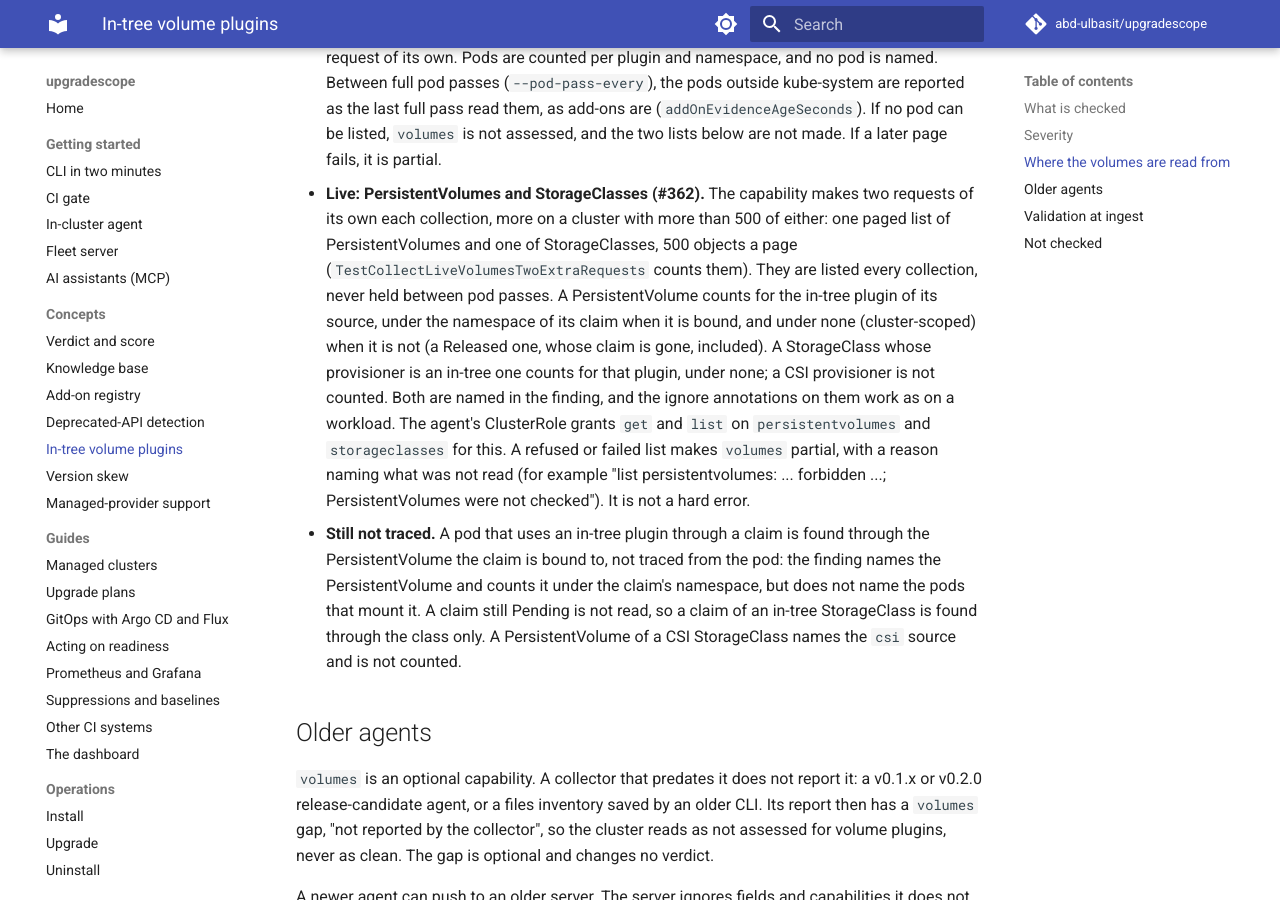
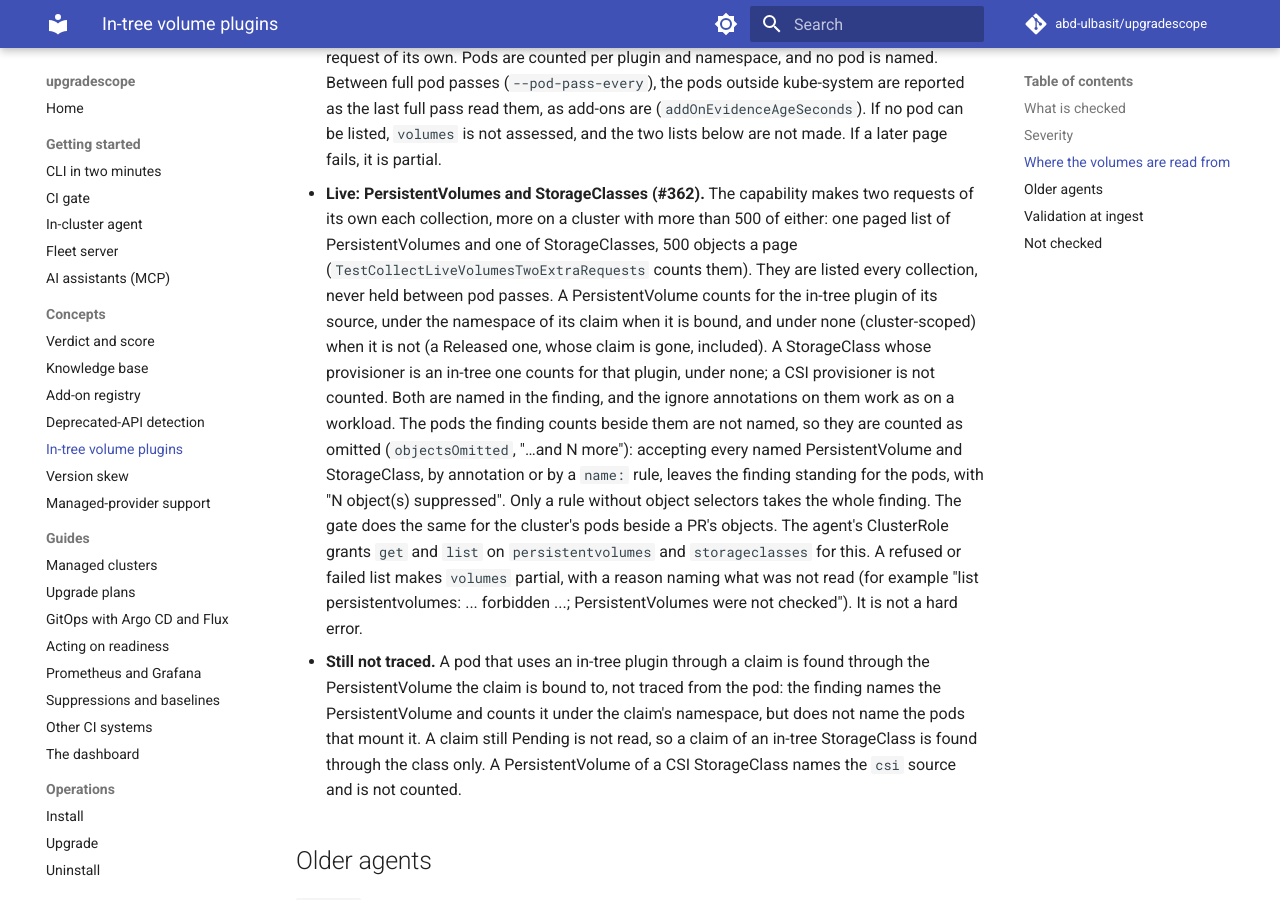
Before and after one commit to abd-ulbasit/upgradescope, an MkDocs documentation site: the page built from docs/concepts/volume-plugins.md, in a window 1280 px wide and 900 px high, scrolled down 2910 px. Built offline with MkDocs 1.6.1 and Material for MkDocs 9.7.7, drawn with Linux system fonts in a browser that asks for light colours; comment, search, counter and statistics services are not loaded.

Commit message:
docs(volumes): unlisted pods keep a volume plugin finding standing
Refs #362

Co-Authored-By: Claude Fable 5 <noreply@anthropic.com>

```diff
--- a/docs/concepts/volume-plugins.md
+++ b/docs/concepts/volume-plugins.md
@@ -115,7 +115,13 @@ workload and baselines work on it as on any other finding.
   included). A StorageClass whose provisioner is an
   in-tree one counts for that plugin, under none; a CSI provisioner is not
   counted. Both are named in the finding, and the ignore annotations on
-  them work as on a workload. The agent's ClusterRole grants `get` and
+  them work as on a workload. The pods the finding counts beside them are
+  not named, so they are counted as omitted (`objectsOmitted`, "…and N
+  more"): accepting every named PersistentVolume and StorageClass, by
+  annotation or by a `name:` rule, leaves the finding standing for the
+  pods, with "N object(s) suppressed". Only a rule without object
+  selectors takes the whole finding. The gate does the same for the
+  cluster's pods beside a PR's objects. The agent's ClusterRole grants `get` and
   `list` on `persistentvolumes` and `storageclasses` for this. A refused or
   failed list makes `volumes` partial, with a reason naming what was not
   read (for example "list persistentvolumes: ... forbidden ...;
```
Also changed, not shown: docs/claims.md (+1 -1 lines).
